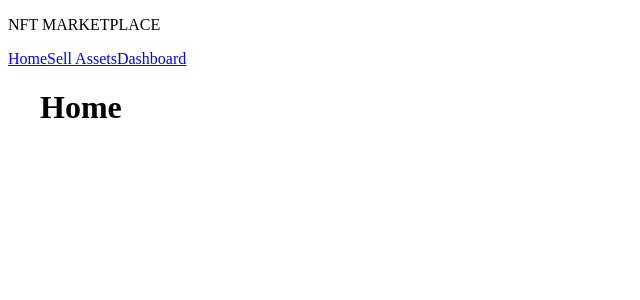
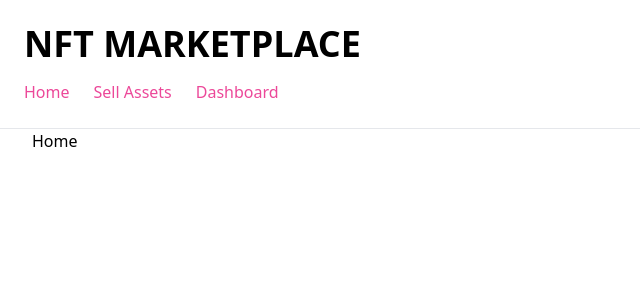
Before and after one commit to NilayGanvit/AFB3_NFT-marketplace, a Next.js app: page / in a window 1280 px wide. Shown: the top 300 px of the page, without its empty margins (0-640 px from the left). Built offline with nearby package versions, Linux system fonts and the light colour scheme.

Commit message:
"CSS import method changed"

```diff
--- a/styles/globals.css
+++ b/styles/globals.css
@@ -1,4 +1,4 @@
 /* ./styles/globals.css */
-@tailwind: base;
-@tailwind: components;
-@tailwind: utilities;
+@import 'tailwindcss/base';
+@import 'tailwindcss/components';
+@import 'tailwindcss/utilities';
```
